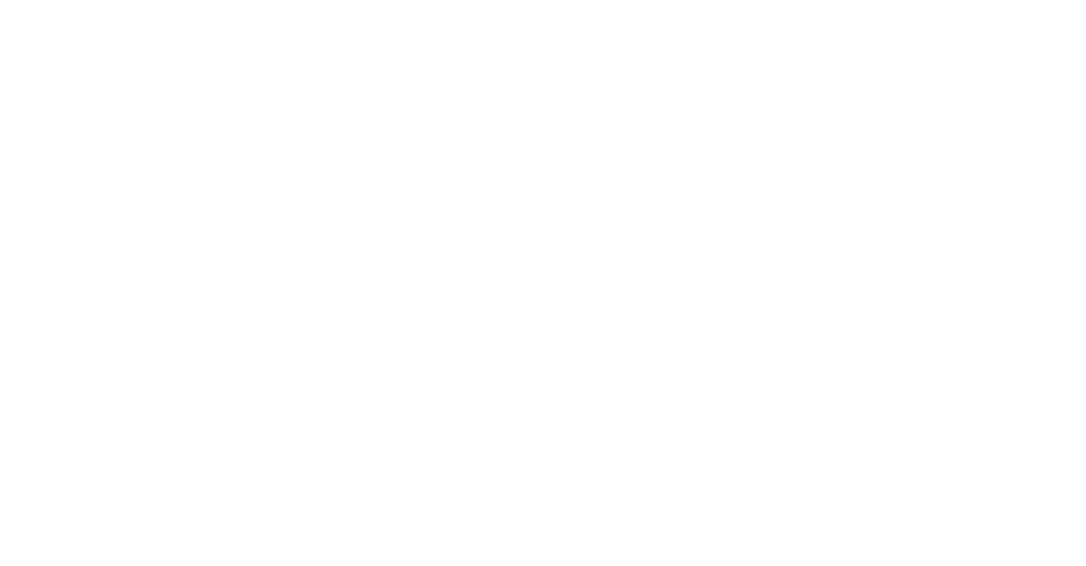
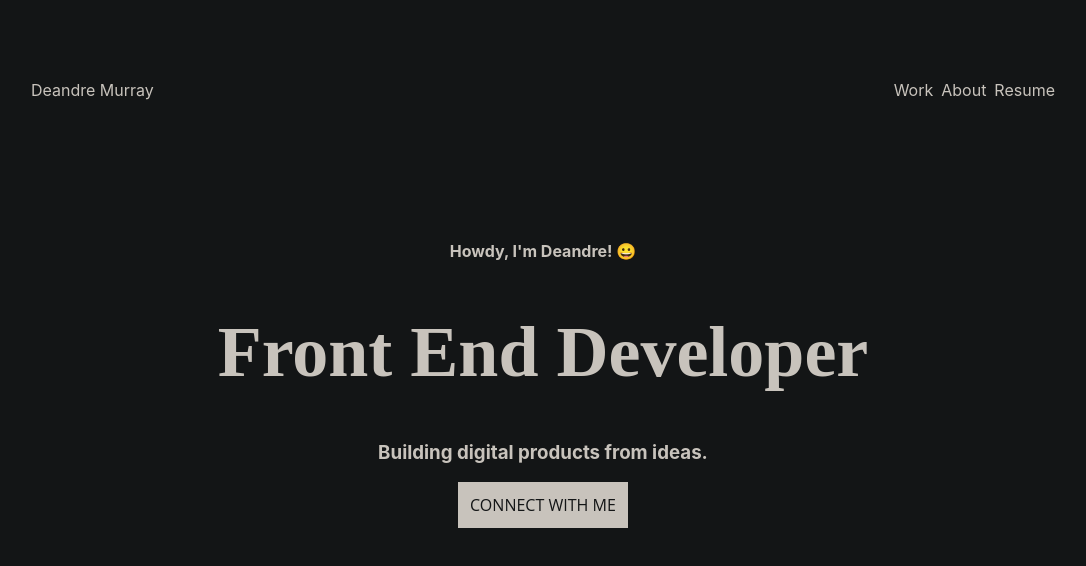
Before and after one commit to murraydeam/DevPortfolio, a React (Create React App) app: page / in a window 1280 px wide. Shown: the top 566 px of the page, without its empty margins (97-1183 px from the left). Built offline with nearby package versions, Linux system fonts and the light colour scheme.

Commit message:
Header has been added with simple styiling.

```diff
--- a/package.json
+++ b/package.json
@@ -3,6 +3,11 @@
   "version": "0.1.0",
   "private": true,
   "dependencies": {
+    "@emotion/react": "^11.10.4",
+    "@emotion/styled": "^11.10.4",
+    "@fontsource/roboto": "^4.5.8",
+    "@mui/icons-material": "^5.10.9",
+    "@mui/material": "^5.10.9",
     "@testing-library/jest-dom": "^5.16.5",
     "@testing-library/react": "^13.4.0",
     "@testing-library/user-event": "^13.5.0",
--- a/src/App.css
+++ b/src/App.css
@@ -1,38 +1,17 @@
-.App {
-  text-align: center;
+:root {
+  --main-bg-color: #131516;
+  --main-txt-color: rgb(200, 195, 188);
 }
 
-.App-logo {
-  height: 40vmin;
-  pointer-events: none;
+
+.container {
+  width: 80vw;
+  margin: 5vh auto 10vh;
 }
-
-@media (prefers-reduced-motion: no-preference) {
-  .App-logo {
-    animation: App-logo-spin infinite 20s linear;
-  }
-}
-
-.App-header {
-  background-color: #282c34;
-  min-height: 100vh;
+.section {
+  margin: 15vh auto 0;
   display: flex;
   flex-direction: column;
   align-items: center;
   justify-content: center;
-  font-size: calc(10px + 2vmin);
-  color: white;
 }
-
-.App-link {
-  color: #61dafb;
-}
-
-@keyframes App-logo-spin {
-  from {
-    transform: rotate(0deg);
-  }
-  to {
-    transform: rotate(360deg);
-  }
-}
--- a/src/App.js
+++ b/src/App.js
@@ -1,11 +1,16 @@
-import './App.css';
+import "./App.css";
+import Nav from './components/Nav/Nav'
+import Header from "./components/Header/Header";
+import Home from "./components/Home/Home";
 
-function App() {
+function Container() {
   return (
-    <div className="App">
-
+    <div className="container">
+      <Nav />
+      <Header />
+      <Home />
     </div>
   );
 }
 
-export default App;
+export default Container;
--- /dev/null
+++ b/src/components/Header/Header.js
@@ -0,0 +1,21 @@
+import './header.css'
+const Header = () => {
+  return (
+    <div className="section">
+      <div className="header-greeting">
+        <h4>Howdy, I'm Deandre! &#128512;</h4>
+      </div>
+      <div className="header-title">
+        <h2>Front End Developer</h2>
+      </div>
+      <div className="header-description">
+        <h3>Building digital products from ideas.</h3>
+      </div>
+      <div className="header-button">
+        <button><a href="#contact">Connect with me</a></button>
+      </div>
+    </div>
+  );
+};
+
+export default Header;
--- /dev/null
+++ b/src/components/Header/header.css
@@ -0,0 +1,21 @@
+.header-greeting {
+  font-size: 1rem;
+}
+
+.header-title {
+    font-size: 3rem;
+    line-height: 20px;
+    font-family: 'Times New Roman', Times, serif;
+}
+
+.header-button button {
+  padding: 12px;
+  font: 400 1rem "open Sans", sans-serif;
+  text-transform: uppercase;
+  background-color: var(--main-txt-color);
+  border: none;
+}
+
+.header-button button a {
+  color: var(--main-bg-color);
+}
--- /dev/null
+++ b/src/components/Home/Home.js
@@ -0,0 +1,17 @@
+import "./home.css"
+
+import React from 'react'
+
+const Home = () => {
+  return (
+    <div className="home-page">
+        <div className="bg">
+            <div className="text-container">
+
+            </div>
+        </div>
+    </div>
+  )
+}
+
+export default Home
--- /dev/null
+++ b/src/components/Nav/Nav.js
@@ -0,0 +1,23 @@
+import "./nav.css";
+import React from "react";
+
+const Nav = () => {
+  return (
+    <div className="nav-container">
+      <div className="name">Deandre Murray</div>
+      <div className="nav-items">
+        <div className="nav-item">
+          <a href="#work">Work</a>
+        </div>
+        <div className="nav-item">
+          <a href="#About">About</a>
+        </div>
+        <div className="nav-item">
+          <a href="#resume">Resume</a>
+        </div>
+      </div>
+    </div>
+  );
+};
+
+export default Nav;
--- /dev/null
+++ b/src/components/Nav/nav.css
@@ -0,0 +1,32 @@
+:root {
+  --main-bg-color: #131516;
+  --main-txt-color: rgb(200, 195, 188);
+}
+body {
+  background-color: var(--main-bg-color);
+}
+.nav-container {
+  display: flex;
+  flex: 1;
+  width: 100%;
+  justify-content: space-between;
+  align-items: center;
+  color: var(--main-txt-color);
+  background-color: var(--main-bg-color);
+}
+
+
+
+
+
+
+
+a {
+  text-decoration: none;
+  color: var(--main-txt-color);
+}
+
+.nav-items {
+  display: flex;
+  gap: 8px;
+}
--- a/src/index.css
+++ b/src/index.css
@@ -1,5 +1,9 @@
 body {
-  margin: 0;
+  margin: 5vh 0 0;
+  display: flex;
+  justify-content: center;
+  background-color: var(--main-bg-color);
+  color: var(--main-txt-color);
   font-family: -apple-system, BlinkMacSystemFont, 'Segoe UI', 'Roboto', 'Oxygen',
     'Ubuntu', 'Cantarell', 'Fira Sans', 'Droid Sans', 'Helvetica Neue',
     sans-serif;
```
Also changed, not shown: src/components/Home/home.css (added), 1 other file (tests, documents, lock files or other folders).
